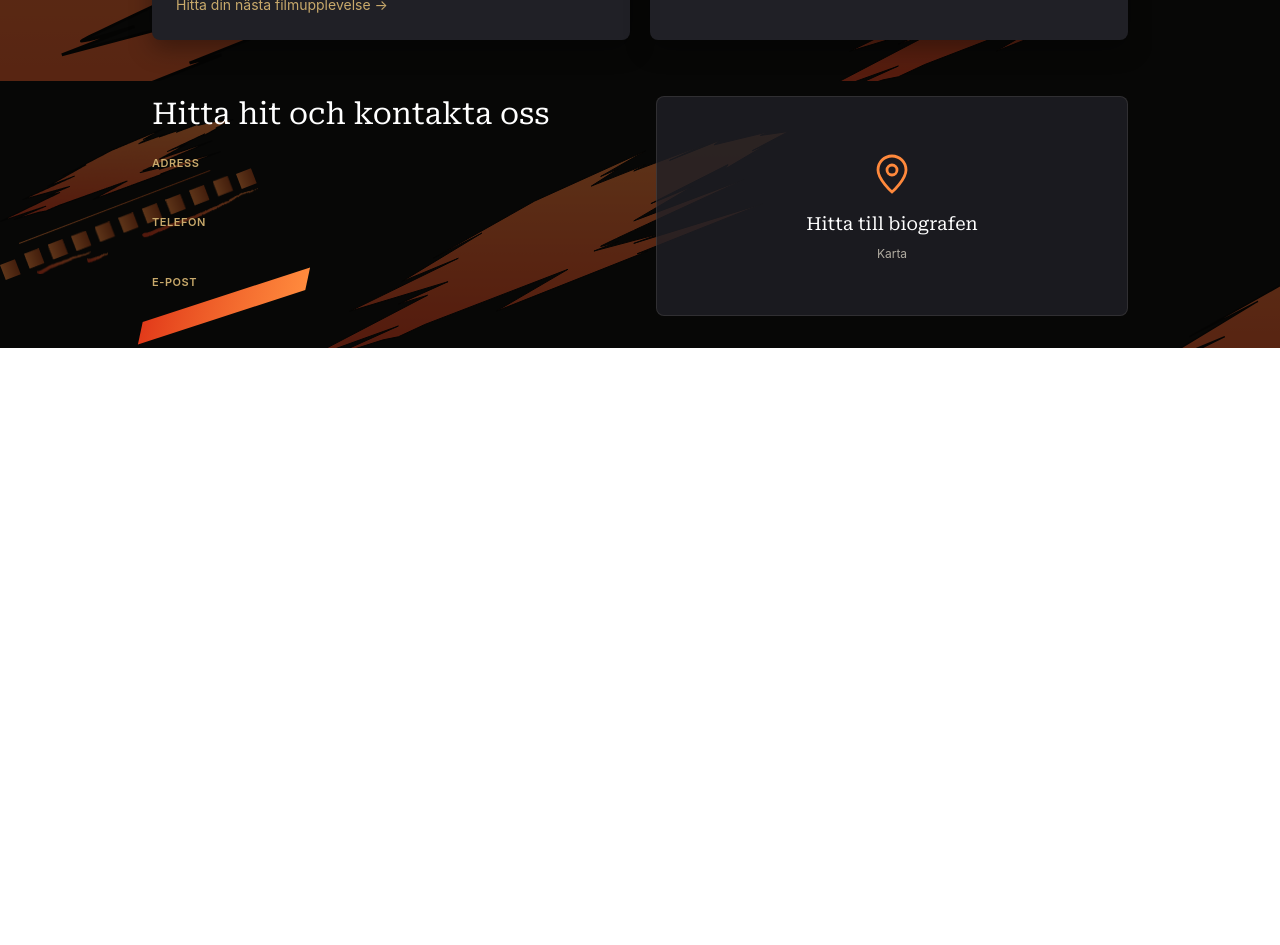
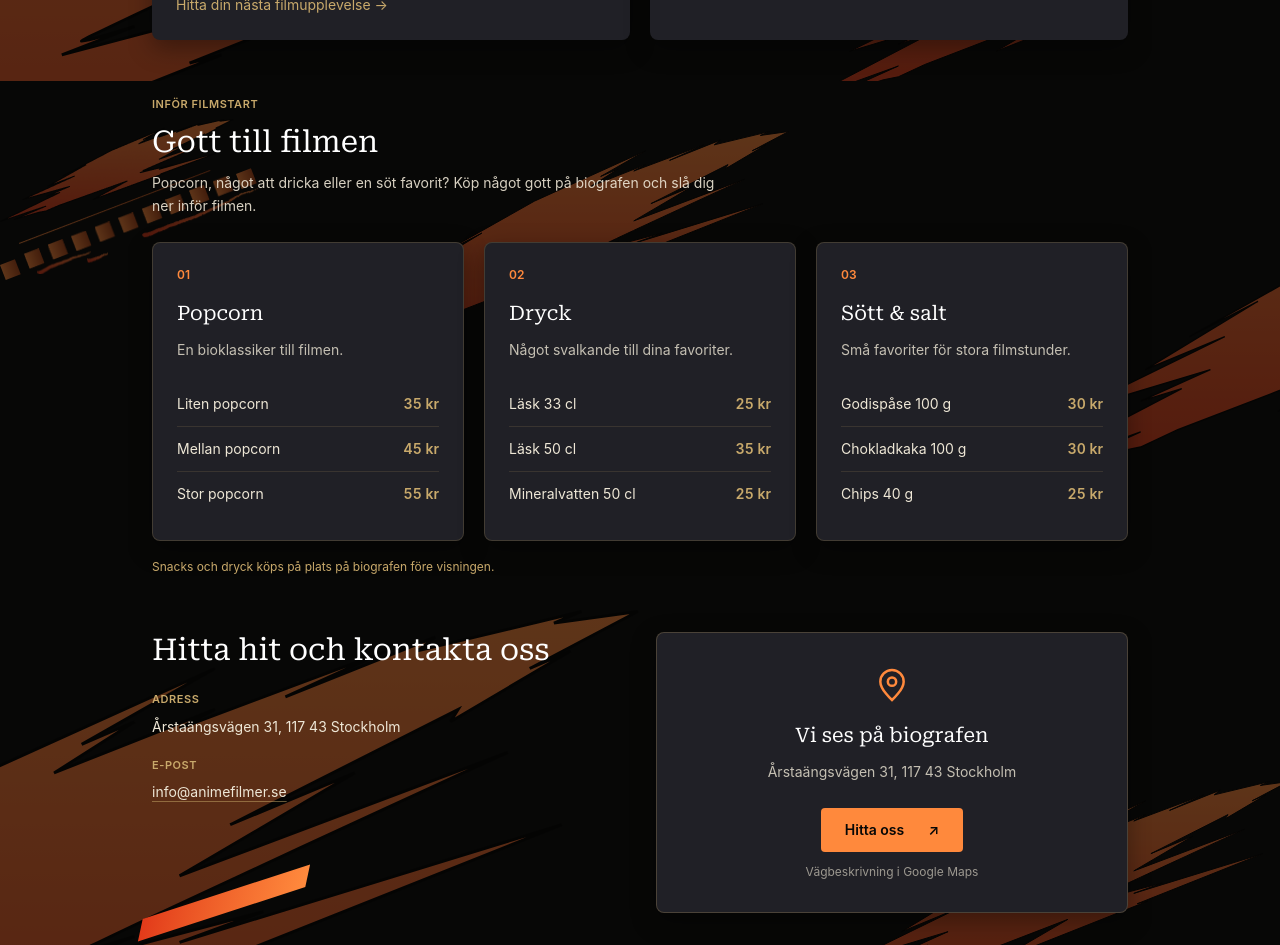
Before and after one commit to Maizer89/Grupp-E-Filmvisarna, a React (Vite) app in the folder frontend/: page /om-oss in a window 1280 px wide. Shown: the part 920-1865 px from the top of the page. Before the commit the page ends 1268 px from the top, so only its background shows below. Built offline with nearby package versions, Linux system fonts and the light colour scheme; no server answers; a web font is replaced by a local one.

Commit message:
Lägg till snacksmeny och kontaktlänkar på Om oss

```diff
--- a/frontend/src/pages/OmOss.jsx
+++ b/frontend/src/pages/OmOss.jsx
@@ -3,14 +3,52 @@ import { Link } from "react-router-dom";
 
 const HERO_IMAGE = "/home/figma-background.webp";
 
-
 const INFO = {
-  adress: "",
+  adress: "Årstaängsvägen 31, 117 43 Stockholm",
   telefon: "",
-  epost: "",
+  epost: "info@animefilmer.se",
 };
 
-// Orange penseldrag som dekoration
+const MAPS_URL =
+  `https://www.google.com/maps/dir/?api=1&destination=${encodeURIComponent(
+    INFO.adress
+  )}`;
+
+
+const SNACKS = [
+  {
+    nummer: "01",
+    titel: "Popcorn",
+    text: "En bioklassiker till filmen.",
+    produkter: [
+      { namn: "Liten popcorn", pris: 35 },
+      { namn: "Mellan popcorn", pris: 45 },
+      { namn: "Stor popcorn", pris: 55 },
+    ],
+  },
+  {
+    nummer: "02",
+    titel: "Dryck",
+    text: "Något svalkande till dina favoriter.",
+    produkter: [
+      { namn: "Läsk 33 cl", pris: 25 },
+      { namn: "Läsk 50 cl", pris: 35 },
+      { namn: "Mineralvatten 50 cl", pris: 25 },
+    ],
+  },
+  {
+    nummer: "03",
+    titel: "Sött & salt",
+    text: "Små favoriter för stora filmstunder.",
+    produkter: [
+      { namn: "Godispåse 100 g", pris: 30 },
+      { namn: "Chokladkaka 100 g", pris: 30 },
+      { namn: "Chips 40 g", pris: 25 },
+    ],
+  },
+];
+
+
 function Streck({ className }) {
   return (
     <span
@@ -22,8 +60,9 @@ function Streck({ className }) {
 
 function HeroBild() {
   const [fel, setFel] = useState(false);
-  // Fast ruta (4:3) som fylls helt. Bilden zoomas in på den upplysta delen med skylten.
-  const ram = "relative z-10 aspect-[4/3] w-full rounded-sm border border-[#FF8A3D]/70";
+
+  const ram =
+    "relative z-10 aspect-[4/3] w-full rounded-sm border border-[#FF8A3D]/70";
 
   if (fel) {
     return (
@@ -41,6 +80,7 @@ function HeroBild() {
       </div>
     );
   }
+
   return (
     <div className={`${ram} overflow-hidden bg-[#070706]`}>
       <img
@@ -56,12 +96,24 @@ function HeroBild() {
 export default function OmOss() {
   const kort =
     "rounded-lg bg-[#202026] p-6 text-[#EEE7D6] shadow-[0_8px_24px_rgba(0,0,0,0.35)]";
-  const etikett = "text-[11px] font-semibold uppercase tracking-wider text-[#C8A96B]";
+
+  const etikett =
+    "text-[11px] font-semibold uppercase tracking-wider text-[#C8A96B]";
+
+  const kontaktLank =
+    "rounded-sm underline decoration-[#C8A96B]/50 underline-offset-4 hover:text-[#FF9E5C] focus-visible:outline-2 focus-visible:outline-offset-4 focus-visible:outline-[#FF893C]";
 
   return (
     <div className="relative z-10 mx-auto max-w-5xl overflow-x-clip px-6 py-8 text-[#EEE7D6]">
-      <nav aria-label="Brödsmulor" className="mb-10 text-xs text-[#EEE7D6]/80">
-        <Link to="/" className="hover:text-[#FF9E5C]">Hem</Link> / <span>Om oss</span>
+      <nav
+        aria-label="Brödsmulor"
+        className="mb-10 text-xs text-[#EEE7D6]/80"
+      >
+        <Link to="/" className="hover:text-[#FF9E5C]">
+          Hem
+        </Link>
+        {" / "}
+        <span aria-current="page">Om oss</span>
       </nav>
 
       {/* Hero */}
@@ -70,24 +122,33 @@ export default function OmOss() {
           <p className="mb-3 text-[11px] font-semibold uppercase tracking-wider text-[#C8A96B]">
             Välkommen till Filmvisarna
           </p>
+
           <h1
             className="mb-4 text-4xl italic text-white sm:text-5xl"
             style={{ fontFamily: "Knewave, cursive" }}
           >
             OM FILMVISARNA
           </h1>
-          <p className="font-['Roboto_Serif'] text-lg text-white">Din lokala biograf i Småstad.</p>
+
+          <p className="font-['Roboto_Serif'] text-lg text-white">
+            Din biograf i Stockholm.
+          </p>
+
           <p className="mb-5 font-['Roboto_Serif'] text-lg text-[#C8A96B]">
             Här börjar ditt nästa biobesök.
           </p>
+
           <p className="mb-6 max-w-md text-sm leading-relaxed text-[#EEE7D6]/90">
-            Upptäck filmer, hitta en visning och boka platser för en filmupplevelse tillsammans.
+            Upptäck filmer, hitta en visning och boka platser för en
+            filmupplevelse tillsammans.
           </p>
+
           <Link
             to="/"
-            className="inline-flex items-center gap-8 rounded-sm bg-[#FF893C] px-5 py-3 text-sm font-semibold text-[#070706] transition-colors hover:bg-[#FF9E5C]"
+            className="inline-flex items-center gap-8 rounded-sm bg-[#FF893C] px-5 py-3 text-sm font-semibold text-[#070706] transition-colors hover:bg-[#FF9E5C] focus-visible:outline-2 focus-visible:outline-offset-4 focus-visible:outline-[#FF893C]"
           >
-            Se filmer och visningstider <span aria-hidden="true">→</span>
+            Se filmer och visningstider
+            <span aria-hidden="true">→</span>
           </Link>
         </div>
 
@@ -97,33 +158,51 @@ export default function OmOss() {
       <hr className="my-12 border-[#EEE7D6]/15" />
 
       {/* En plats för film */}
-      <section className="relative">
+      <section
+        aria-labelledby="om-biografen-heading"
+        className="relative"
+      >
         <Streck className="-right-10 top-2 hidden h-6 w-56 md:block" />
-        <h2 className="mb-3 font-['Roboto_Serif'] text-3xl text-white">En plats för film</h2>
+
+        <h2
+          id="om-biografen-heading"
+          className="mb-3 font-['Roboto_Serif'] text-3xl text-white"
+        >
+          En plats för film
+        </h2>
+
         <p className="mb-8 max-w-sm text-sm leading-relaxed text-[#EEE7D6]/90">
-          Välkommen till Filmvisarna. Hos oss möts berättelser på stor duk och människor som vill
-          uppleva dem tillsammans.
+          Välkommen till Filmvisarna. Hos oss möts berättelser på stor
+          duk och människor som vill uppleva dem tillsammans.
         </p>
 
         <div className="grid gap-5 md:grid-cols-2">
           <article className={kort}>
             <h3 className="mb-4 font-['Roboto_Serif'] text-lg text-white">
-              <span className="mr-3 text-xs text-[#FF893C]">01</span>Våra salonger
+              <span className="mr-3 text-xs text-[#FF893C]">01</span>
+              Våra salonger
             </h3>
+
             <p className="mb-5 text-sm leading-relaxed text-[#EEE7D6]/90">
               Vi har två salonger för våra filmvisningar.
               <br />
               Välj en film och en tid som passar dig.
             </p>
-            <Link to="/" className="text-sm text-[#C8A96B] hover:text-[#FF893C]">
+
+            <Link
+              to="/"
+              className="rounded-sm text-sm text-[#C8A96B] hover:text-[#FF893C] focus-visible:outline-2 focus-visible:outline-offset-4 focus-visible:outline-[#FF893C]"
+            >
               Hitta din nästa filmupplevelse →
             </Link>
           </article>
 
           <article className={kort}>
             <h3 className="mb-4 font-['Roboto_Serif'] text-lg text-white">
-              <span className="mr-3 text-xs text-[#FF893C]">02</span>Inför ditt besök
+              <span className="mr-3 text-xs text-[#FF893C]">02</span>
+              Inför ditt besök
             </h3>
+
             <p className="text-sm leading-relaxed text-[#EEE7D6]/90">
               Boka dina platser online.
               <br />
@@ -133,34 +212,159 @@ export default function OmOss() {
         </div>
       </section>
 
+      {/* Gott till filmen */}
+      <section
+        aria-labelledby="snacks-heading"
+        className="relative mt-14"
+      >
+        <p className="mb-3 text-[11px] font-semibold uppercase tracking-wider text-[#C8A96B]">
+          Inför filmstart
+        </p>
+
+        <h2
+          id="snacks-heading"
+          className="mb-3 font-['Roboto_Serif'] text-3xl text-white"
+        >
+          Gott till filmen
+        </h2>
+
+        <p className="mb-6 max-w-xl text-sm leading-relaxed text-[#EEE7D6]/90">
+          Popcorn, något att dricka eller en söt favorit? Köp något
+          gott på biografen och slå dig ner inför filmen.
+        </p>
+
+        <div className="grid gap-5 md:grid-cols-3">
+          {SNACKS.map((kategori) => (
+            <article
+              key={kategori.titel}
+              className={`${kort} min-w-0 border border-[#C8A96B]/20`}
+            >
+              <span className="mb-4 block text-xs font-semibold text-[#FF893C]">
+                {kategori.nummer}
+              </span>
+
+              <h3 className="mb-3 font-['Roboto_Serif'] text-xl text-white">
+                {kategori.titel}
+              </h3>
+
+              <p className="mb-5 text-sm leading-relaxed text-[#EEE7D6]/80">
+                {kategori.text}
+              </p>
+
+              <dl className="divide-y divide-[#C8A96B]/15">
+                {kategori.produkter.map((produkt) => (
+                  <div
+                    key={produkt.namn}
+                    className="flex items-baseline justify-between gap-4 py-3"
+                  >
+                    <dt className="min-w-0 text-sm text-[#EEE7D6]">
+                      {produkt.namn}
+                    </dt>
+
+                    <dd className="shrink-0 whitespace-nowrap text-sm font-semibold tabular-nums text-[#C8A96B]">
+                      {produkt.pris} kr
+                    </dd>
+                  </div>
+                ))}
+              </dl>
+            </article>
+          ))}
+        </div>
+
+        <p className="mt-4 text-xs leading-relaxed text-[#C8A96B]">
+          Snacks och dryck köps på plats på biografen före visningen.
+        </p>
+      </section>
+
       {/* Hitta hit och kontakta oss */}
-      <section className="relative mt-14 grid gap-8 md:grid-cols-2">
+      <section
+        id="hitta-oss"
+        aria-labelledby="kontakt-heading"
+        className="relative mt-14 grid scroll-mt-24 gap-8 md:grid-cols-2"
+      >
         <Streck className="-left-4 bottom-0 hidden h-5 w-44 md:block" />
-        <div className="relative">
-          <h2 className="mb-6 font-['Roboto_Serif'] text-3xl text-white">Hitta hit och kontakta oss</h2>
+
+        <div className="relative min-w-0">
+          <h2
+            id="kontakt-heading"
+            className="mb-6 font-['Roboto_Serif'] text-3xl text-white"
+          >
+            Hitta hit och kontakta oss
+          </h2>
+
           <dl className="space-y-5 text-sm">
             <div>
               <dt className={etikett}>Adress</dt>
-              <dd className="mt-1 min-h-[1.25rem]">{INFO.adress}</dd>
+              <dd className="mt-2 leading-relaxed">
+                {INFO.adress}
+              </dd>
             </div>
-            <div>
-              <dt className={etikett}>Telefon</dt>
-              <dd className="mt-1 min-h-[1.25rem]">{INFO.telefon}</dd>
-            </div>
+
+            {INFO.telefon && (
+              <div>
+                <dt className={etikett}>Telefon</dt>
+                <dd className="mt-2">
+                  <a
+                    href={`tel:${INFO.telefon.replace(/\s/g, "")}`}
+                    className={kontaktLank}
+                  >
+                    {INFO.telefon}
+                  </a>
+                </dd>
+              </div>
+            )}
+
             <div>
               <dt className={etikett}>E-post</dt>
-              <dd className="mt-1 min-h-[1.25rem]">{INFO.epost}</dd>
+              <dd className="mt-2">
+                <a
+                  href={`mailto:${INFO.epost}`}
+                  className={`break-words ${kontaktLank}`}
+                >
+                  {INFO.epost}
+                </a>
+              </dd>
             </div>
           </dl>
         </div>
 
-        <div className="flex min-h-[220px] flex-col items-center justify-center rounded-lg border border-[#EEE7D6]/10 bg-[#202026]/80 p-6 text-center">
-          <svg aria-hidden="true" viewBox="0 0 24 24" className="mb-3 h-12 w-12 text-[#FF893C]" fill="none" stroke="currentColor" strokeWidth="1.4">
+        <div className="flex min-h-[260px] flex-col items-center justify-center rounded-lg border border-[#C8A96B]/25 bg-[#202026] p-8 text-center shadow-[0_8px_24px_rgba(0,0,0,0.35)]">
+          <svg
+            aria-hidden="true"
+            viewBox="0 0 24 24"
+            className="mb-4 h-10 w-10 text-[#FF893C]"
+            fill="none"
+            stroke="currentColor"
+            strokeWidth="1.5"
+          >
             <path d="M12 21s-7-6.2-7-11a7 7 0 1 1 14 0c0 4.8-7 11-7 11Z" />
             <circle cx="12" cy="10" r="2.5" />
           </svg>
-          <p className="font-['Roboto_Serif'] text-lg text-white">Hitta till biografen</p>
-          <p className="mt-2 text-xs text-[#EEE7D6]/70">Karta </p>
+
+          <h3 className="font-['Roboto_Serif'] text-xl text-white">
+            Vi ses på biografen
+          </h3>
+
+          <p className="mt-3 text-sm leading-relaxed text-[#EEE7D6]/80">
+            {INFO.adress}
+          </p>
+
+          <a
+            href={MAPS_URL}
+            target="_blank"
+            rel="noopener noreferrer"
+            className="mt-6 inline-flex min-h-11 items-center justify-center gap-6 rounded-sm bg-[#FF893C] px-6 py-3 text-sm font-semibold text-[#070706] transition-colors hover:bg-[#FF9E5C] focus-visible:outline-2 focus-visible:outline-offset-4 focus-visible:outline-[#FF893C]"
+          >
+            Hitta oss
+            <span aria-hidden="true">↗</span>
+            <span className="sr-only">
+              – öppnar Google Maps i en ny flik
+            </span>
+          </a>
+
+          <p className="mt-3 text-xs text-[#EEE7D6]/60">
+            Vägbeskrivning i Google Maps
+          </p>
         </div>
       </section>
     </div>
```
